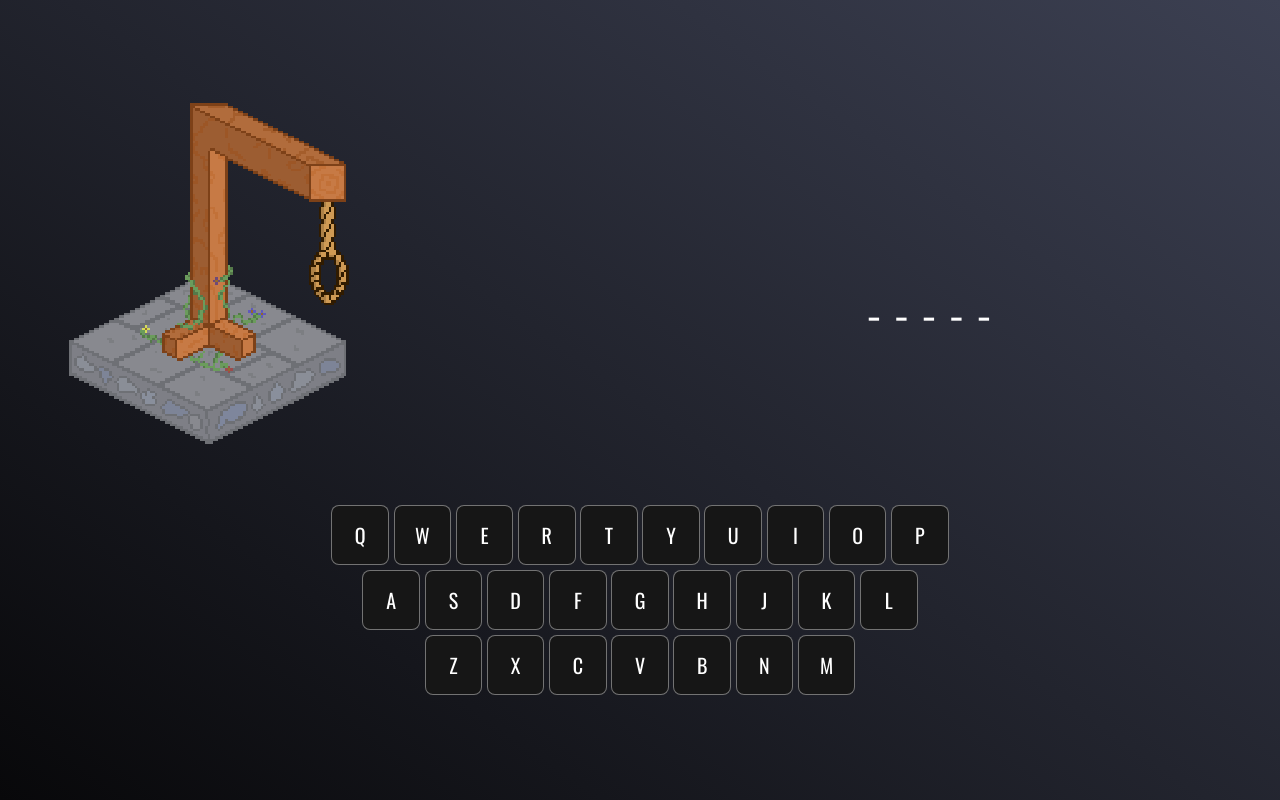
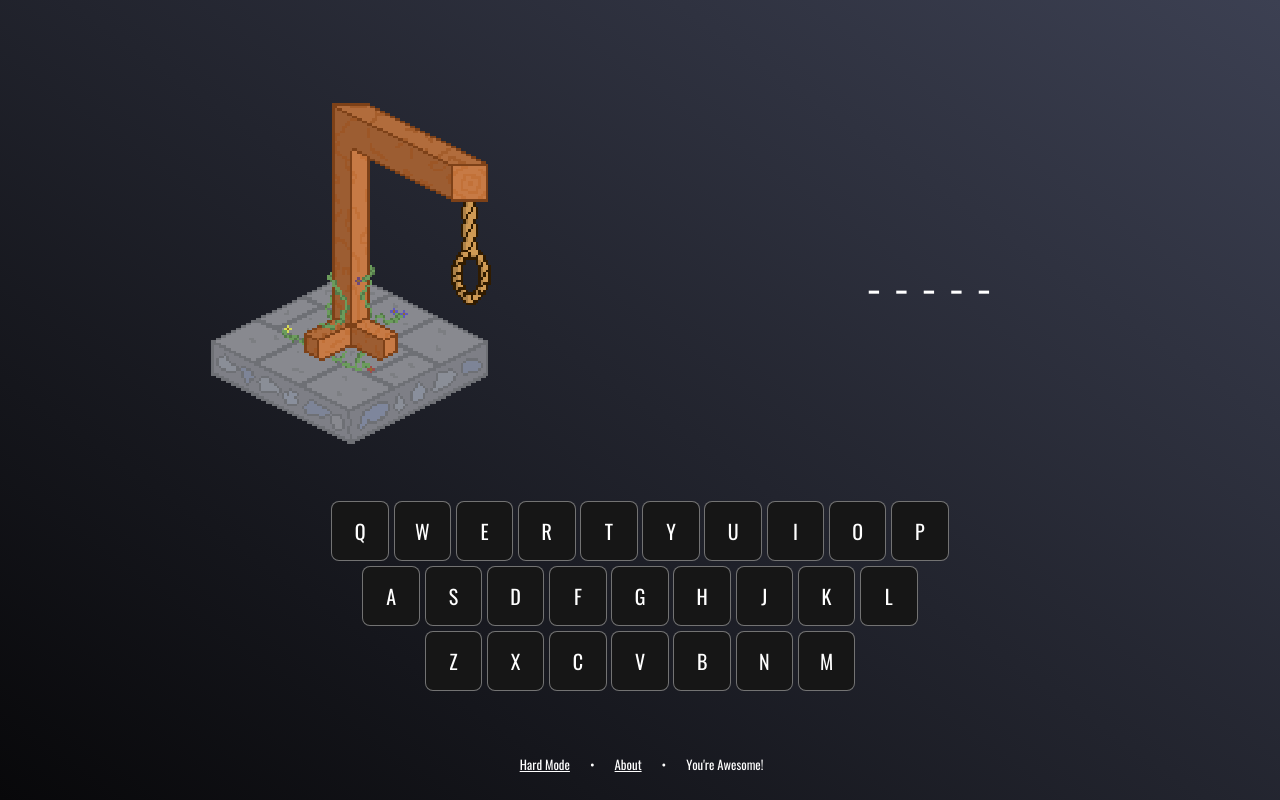
Before and after one commit to LucianoKohler/forca, a plain HTML site: page index.html in a window 1280 px wide. Drawn offline with Linux system fonts and the light colour scheme.

Commit message:
adicionado animações e transições ao site

```diff
--- a/css/style.css
+++ b/css/style.css
@@ -15,6 +15,14 @@ body{
     src: url(../assets/Font/Oswald-VariableFont_wght.ttf);
 }
 
+@keyframes floater {
+    50%{
+        transform: translateY(-25px);
+    }
+    0%{
+        transform: translateY(0px);
+    }
+}
 
 .container{
     display: flex;
@@ -22,6 +30,7 @@ body{
     align-items: center;
     width: 90%;
     flex-wrap: wrap;
+    margin-top: 5%;
 }
 
 
@@ -38,6 +47,12 @@ body{
     word-spacing: 10px;
 }
 
+.forca{
+    display: flex;
+    align-items: center;
+    justify-content: center;
+}
+
 #svg{
     width: 35vh;
 }
@@ -50,13 +65,14 @@ body{
 
 .kbd{
     width: 100%;
-    display: grid;
+    margin-top: 2%;
 }
 
 .kbd-row{
     display: flex;
     justify-content: center;
 }
+
 #kbd-btn{
     font-family: 'Oswald';
     margin: 0.2%;
@@ -69,6 +85,16 @@ body{
     min-height: 60px;
     height: 7vh;
     border-radius: 1vh;
+    transition: background-color 0.2s;
+}
+
+#kbd-btn:hover{
+    cursor: pointer;
+    background-color: rgb(49, 49, 49);
+}
+
+#kbd-btn:active{
+    background-color: white;
 }
 
 .swipe-to-play{
@@ -110,9 +136,38 @@ body{
         font-size: 1.3em;
         width: 100%;
         text-align: center;
+        animation-name: floater;
+        animation-duration: 3s;
+        animation-timing-function: ease-in-out;
+        animation-iteration-count: infinite;
+
     }
 
     .ghostspace{
         height: 300px;
     }
 }
+
+/*FOOTER*/
+
+footer{
+    align-self: flex-end;
+}
+
+footer ul{
+    display: flex;
+    flex-wrap: nowrap;
+}
+
+footer ul li{
+    list-style: none;
+    padding: 10px;
+    position: relative;
+    right: 7%;
+    font-size: 0.8em;
+}
+
+footer ul li a{
+    text-decoration: underline;
+    color: white;
+}
--- a/index.html
+++ b/index.html
@@ -54,15 +54,17 @@
                 <button type="button" id="kbd-btn" data-type="n">N</button>
                 <button type="button" id="kbd-btn" data-type="m">M</button>
             </div> <!--KBD END-->
-
-        </div>
+        </div> <!--forca end-->
     </div>
-
-
-
-
-
-
+    <footer>
+        <ul>
+            <li><a href="">Hard Mode</a></li>
+            <li>&bull;</li>
+            <li><a href="">About</a></li>
+            <li>&bull;</li>
+            <li>You're Awesome!</li>
+        </ul>
+    </footer>
     <script src="js/script.js"></script>
 </body>
 </html>
```
